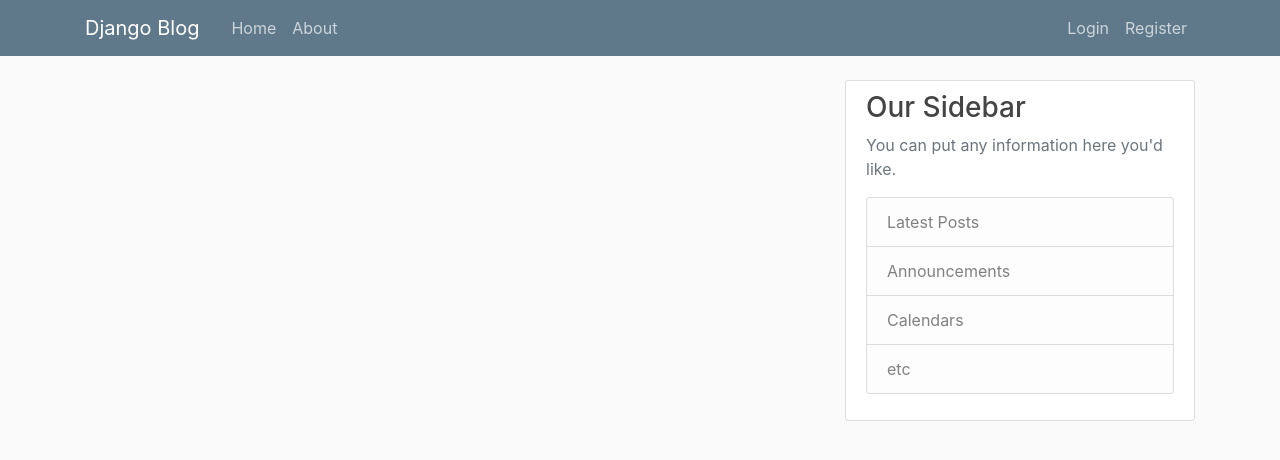
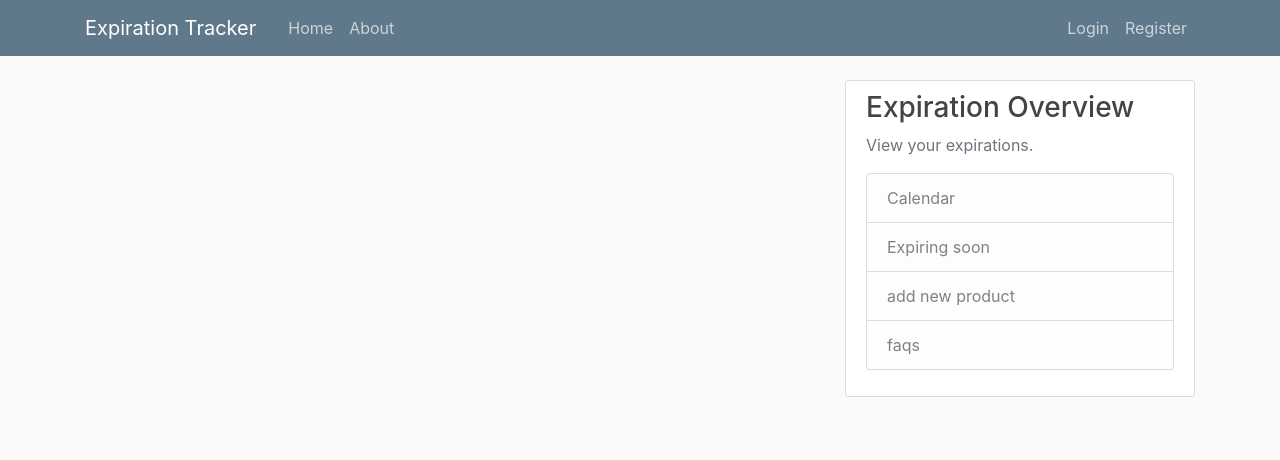
Before and after one commit to estephaniecarmona/productexpirationweb, a Django app: page / in a window 1280 px wide. Shown: the top 460 px of the page. Run offline with Django 3.2, Linux system fonts and the light colour scheme; data that the repository does not hold is empty; some libraries are stand-ins or nearby versions.

Commit message:
expire in website

```diff
--- a/blog/templates/blog/base.html
+++ b/blog/templates/blog/base.html
@@ -22,7 +22,7 @@
     <header class="site-header">
       <nav class="navbar navbar-expand-md navbar-dark bg-steel fixed-top">
         <div class="container">
-          <a class="navbar-brand mr-4" href="{% url 'blog-home' %}">Django Blog</a>
+          <a class="navbar-brand mr-4" href="{% url 'blog-home' %}">Expiration Tracker</a>
           <button class="navbar-toggler" type="button" data-toggle="collapse" data-target="#navbarToggle" aria-controls="navbarToggle" aria-expanded="false" aria-label="Toggle navigation">
           <span class="navbar-toggler-icon"></span>
           </button>
@@ -60,13 +60,13 @@
         </div>
         <div class="col-md-4">
           <div class="content-section">
-            <h3>Our Sidebar</h3>
-            <p class='text-muted'>You can put any information here you'd like.
+            <h3>Expiration Overview</h3>
+            <p class='text-muted'>View your expirations.
               <ul class="list-group">
-                <li class="list-group-item list-group-item-light">Latest Posts</li>
-                <li class="list-group-item list-group-item-light">Announcements</li>
-                <li class="list-group-item list-group-item-light">Calendars</li>
-                <li class="list-group-item list-group-item-light">etc</li>
+                <li class="list-group-item list-group-item-light">Calendar</li>
+                <li class="list-group-item list-group-item-light">Expiring soon</li>
+                <li class="list-group-item list-group-item-light">add new product</li>
+                <li class="list-group-item list-group-item-light">faqs</li>
               </ul>
             </p>
           </div>
```
Also changed, not shown: blog/templates/blog/post_detail.html (renamed from blog/templates/blog/post_detal.html).
